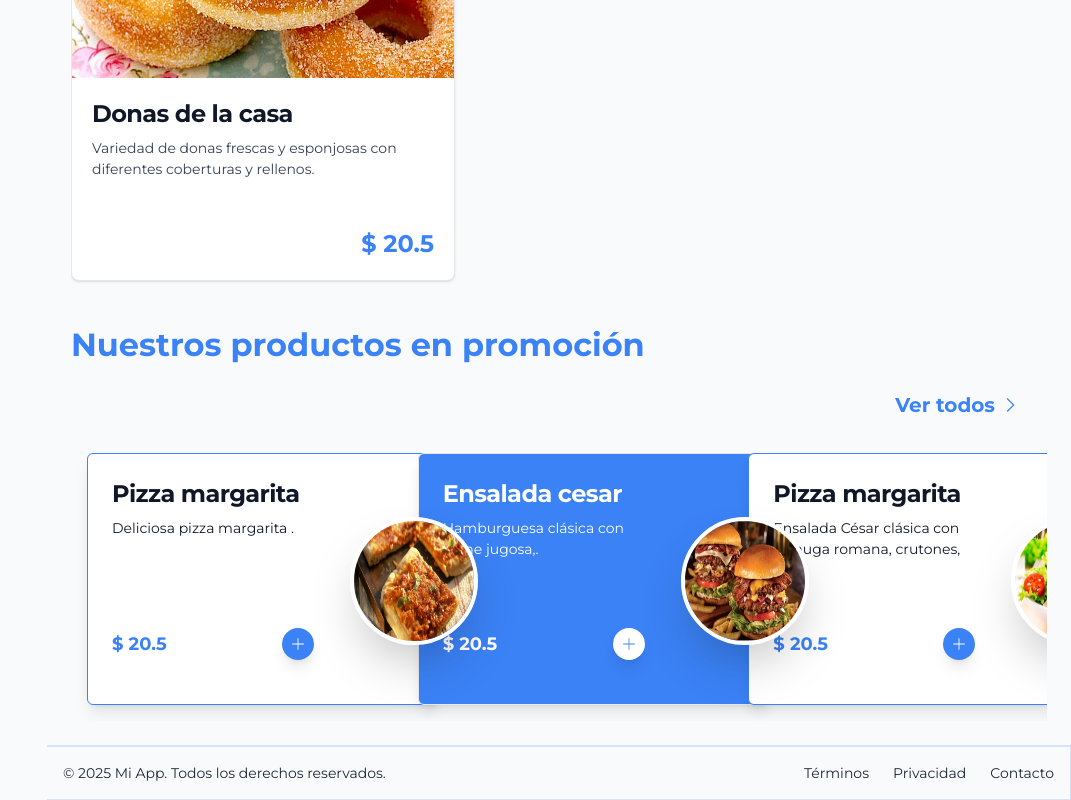
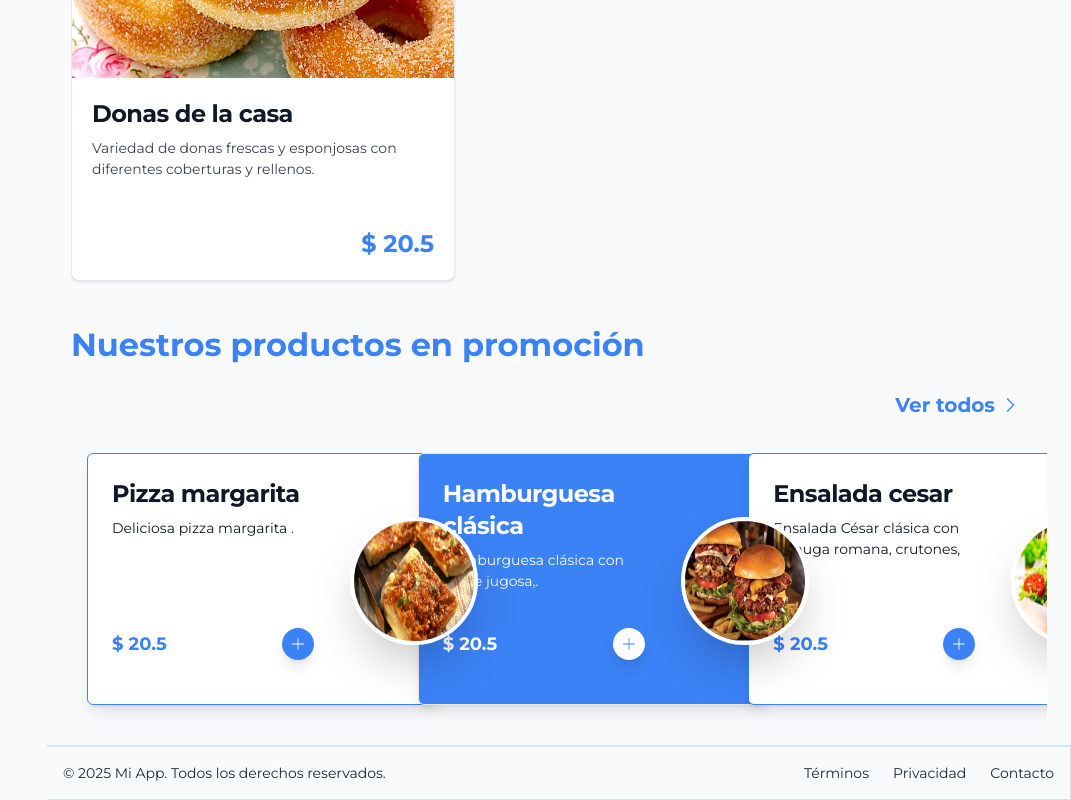
Before and after one commit to anamaza1694/technicaltest, a Vue app: page / in a window 1280 px wide. Shown: the part 1254-2054 px from the top of the page, without its empty margins (209-1280 px from the left). Built offline with nearby package versions, Linux system fonts and the light colour scheme.

Commit message:
corregido error en los titulos de los productos

```diff
--- a/src/components/Promotions.vue
+++ b/src/components/Promotions.vue
@@ -37,8 +37,8 @@ import { useScopeColors } from '../composables/useColors'
 const { primaryColor, textColor } = useScopeColors('content')
  const produts=ref([
     {id:1, title:'Pizza margarita', price:20.5, valoration:'5', image:'/pizza.jpeg', description: 'Deliciosa pizza margarita .'},
-    {id:2, title:'Ensalada cesar', price:20.5, valoration:'5', image:'/amburgueza.png',description: 'Hamburguesa clásica con carne jugosa,.'},
-    {id:3, title:'Pizza margarita', price:20.5, valoration:'5', image:'/ensalada.jpeg', description: 'Ensalada César clásica con lechuga romana, crutones, '},
+    {id:2, title:'Hamburguesa clásica', price:20.5, valoration:'5', image:'/amburgueza.png',description: 'Hamburguesa clásica con carne jugosa,.'},
+    {id:3, title:'Ensalada cesar', price:20.5, valoration:'5', image:'/ensalada.jpeg', description: 'Ensalada César clásica con lechuga romana, crutones, '},
 
  ])
 
```
